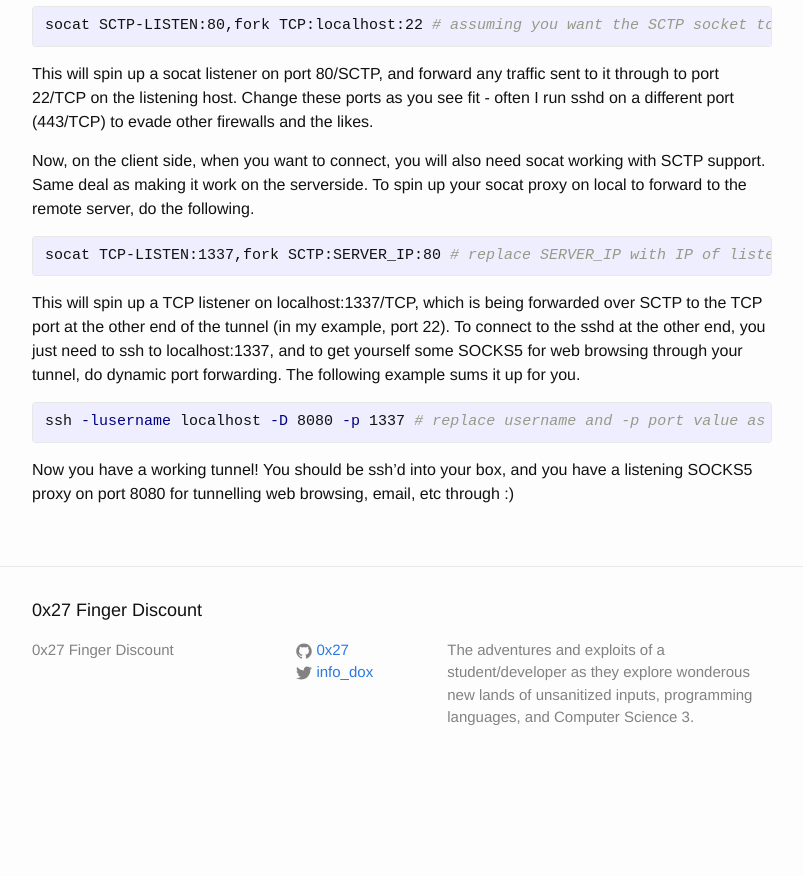
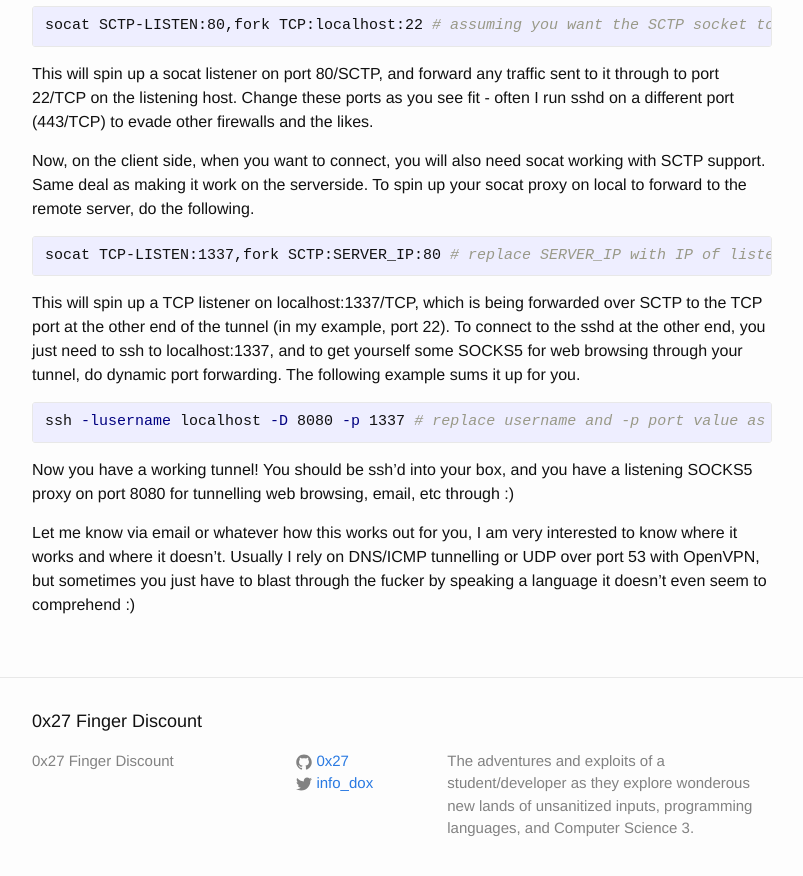
Before and after one commit to 0x27/0x27.github.io, a Jekyll site: the page built from _posts/2015-07-27-SSH-Over-SCTP.markdown, in a window 1280 px wide and 900 px high, scrolled down 590 px. Shown: the top 876 px of the window, without its empty margins (238-1041 px from the left). Built offline with Jekyll 4.4.1, drawn with Linux system fonts in a browser that asks for light colours; before the commit the page ends 1379 px from its top, so only the background shows below that.

Commit message:
Update 2015-07-27-SSH-Over-SCTP.markdown

```diff
--- a/_posts/2015-07-27-SSH-Over-SCTP.markdown
+++ b/_posts/2015-07-27-SSH-Over-SCTP.markdown
@@ -31,5 +31,7 @@ ssh -lusername localhost -D 8080 -p 1337 # replace username and -p port value as
 
 Now you have a working tunnel! You should be ssh'd into your box, and you have a listening SOCKS5 proxy on port 8080 for tunnelling web browsing, email, etc through :)
 
+Let me know via email or whatever how this works out for you, I am very interested to know where it works and where it doesn't. Usually I rely on DNS/ICMP tunnelling or UDP over port 53 with OpenVPN, but sometimes you just have to blast through the fucker by speaking a language it doesn't even seem to comprehend :)
+
 [sctp]: https://en.wikipedia.org/wiki/Stream_Control_Transmission_Protocol
 [socat]: http://www.dest-unreach.org/socat/
```
